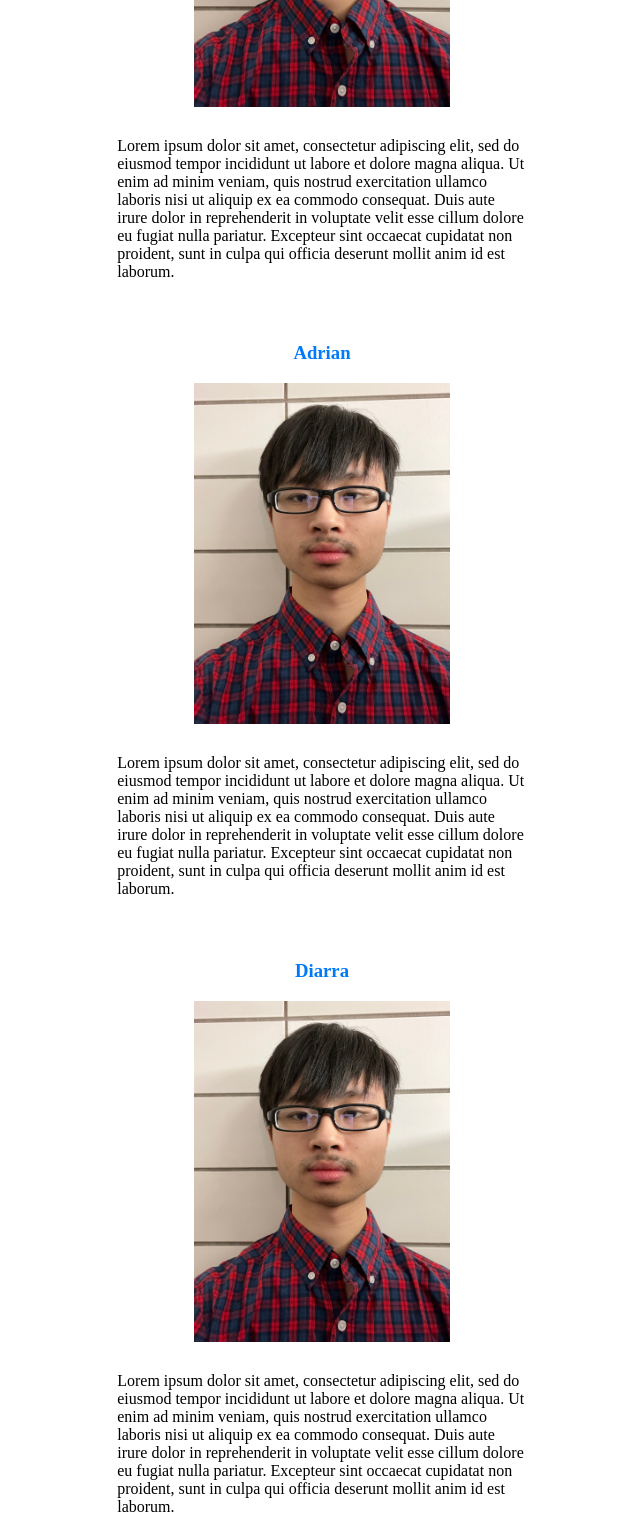
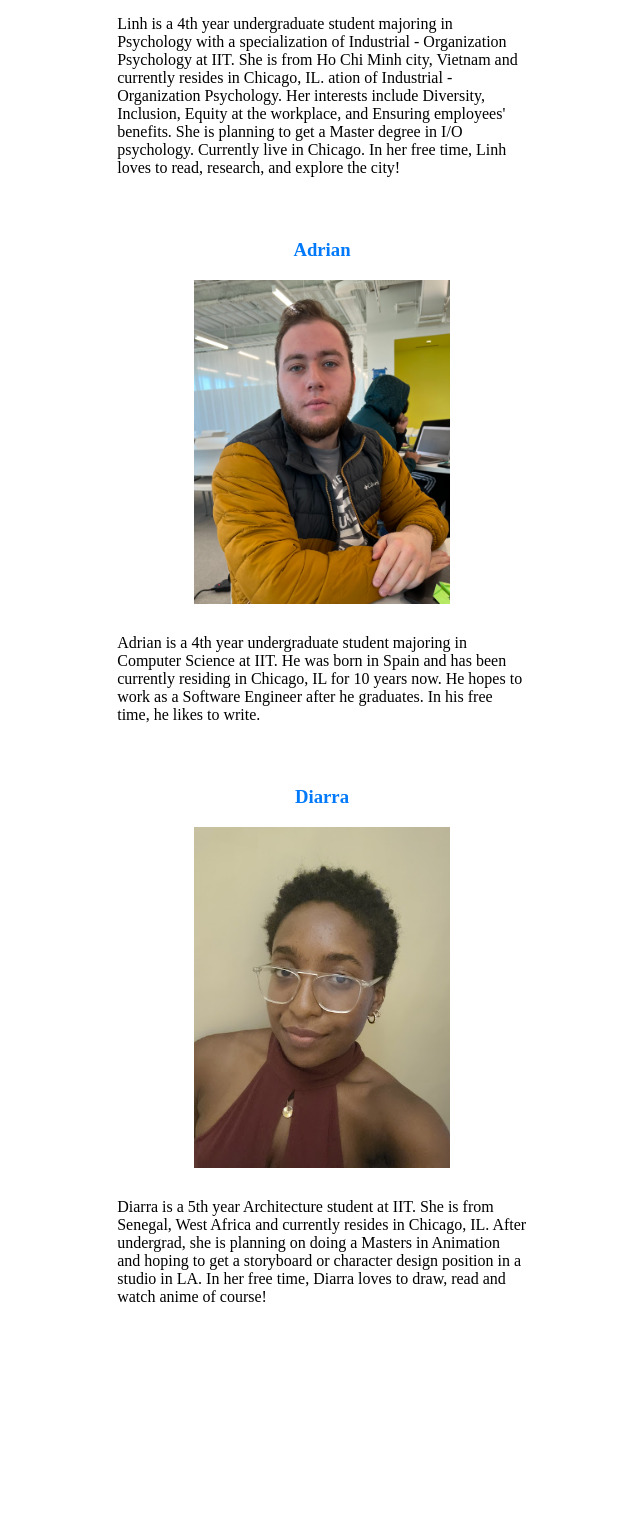
Before and after one commit to kquach2/ASAP, a plain HTML site: page aboutus.html in a window 1280 px wide. Shown: the part 1060-2576 px from the top of the page, without its empty margins (318-958 px from the left). After the commit the page ends 2366 px from the top, so only its background shows below. Drawn offline with Linux system fonts and the light colour scheme.

Commit message:
About Us Page completed

```diff
--- a/aboutus.html
+++ b/aboutus.html
@@ -21,22 +21,38 @@
         <div id="kevin">
             <h3>Kevin</h3>
             <img src="kevin.jpg">
-            <p>Lorem ipsum dolor sit amet, consectetur adipiscing elit, sed do eiusmod tempor incididunt ut labore et dolore magna aliqua. Ut enim ad minim veniam, quis nostrud exercitation ullamco laboris nisi ut aliquip ex ea commodo consequat. Duis aute irure dolor in reprehenderit in voluptate velit esse cillum dolore eu fugiat nulla pariatur. Excepteur sint occaecat cupidatat non proident, sunt in culpa qui officia deserunt mollit anim id est laborum.</p>
+            <p>Kevin is a 4th year undergraduate student majoring in Computer Science at IIT. He was born and raised in Chicago, IL and is still
+                residing there. He hopes to work as a Software Developer or Software Engineer after he graduates. In his free time, he likes to play games on
+                his PS5 or PC and watch TV shows/movies.
+            </p>
         </div>
         <div id="linh">
             <h3>Linh</h3>
-            <img src="kevin.jpg">
-            <p>Lorem ipsum dolor sit amet, consectetur adipiscing elit, sed do eiusmod tempor incididunt ut labore et dolore magna aliqua. Ut enim ad minim veniam, quis nostrud exercitation ullamco laboris nisi ut aliquip ex ea commodo consequat. Duis aute irure dolor in reprehenderit in voluptate velit esse cillum dolore eu fugiat nulla pariatur. Excepteur sint occaecat cupidatat non proident, sunt in culpa qui officia deserunt mollit anim id est laborum.</p>
+            <img src="linh.jpg">
+            <p>
+                Linh is a 4th year undergraduate student majoring in Psychology with a
+                specialization of Industrial - Organization Psychology at IIT. She is from Ho Chi Minh city, Vietnam
+                and currently resides in Chicago, IL.
+                ation of Industrial - Organization Psychology. Her interests include
+                Diversity, Inclusion, Equity at the workplace, and Ensuring employees' benefits.
+                She is planning to get a Master degree in I/O psychology. Currently live in Chicago.
+                In her free time, Linh loves to read, research, and explore the city!
+            </p>
         </div>
         <div id="adrian">
             <h3>Adrian</h3>
-            <img src="kevin.jpg">
-            <p>Lorem ipsum dolor sit amet, consectetur adipiscing elit, sed do eiusmod tempor incididunt ut labore et dolore magna aliqua. Ut enim ad minim veniam, quis nostrud exercitation ullamco laboris nisi ut aliquip ex ea commodo consequat. Duis aute irure dolor in reprehenderit in voluptate velit esse cillum dolore eu fugiat nulla pariatur. Excepteur sint occaecat cupidatat non proident, sunt in culpa qui officia deserunt mollit anim id est laborum.</p>
+            <img src="adrian.jpg">
+            <p>Adrian is a 4th year undergraduate student majoring in Computer Science at IIT. He was born in Spain and has
+                been currently residing in Chicago, IL for 10 years now. He hopes to work as a Software Engineer after he graduates. In his free time, he likes to write.</p>
         </div>
         <div id="diarra">
             <h3>Diarra</h3>
-            <img src="kevin.jpg">
-            <p>Lorem ipsum dolor sit amet, consectetur adipiscing elit, sed do eiusmod tempor incididunt ut labore et dolore magna aliqua. Ut enim ad minim veniam, quis nostrud exercitation ullamco laboris nisi ut aliquip ex ea commodo consequat. Duis aute irure dolor in reprehenderit in voluptate velit esse cillum dolore eu fugiat nulla pariatur. Excepteur sint occaecat cupidatat non proident, sunt in culpa qui officia deserunt mollit anim id est laborum.</p>
+            <img src="diarra.jpg">
+            <p>Diarra is a 5th year Architecture student at IIT.
+                She is from Senegal, West Africa and currently resides in Chicago, IL. After undergrad, she is planning on doing a Masters in Animation
+                and hoping to get a storyboard or character design position in a studio in LA. In her free time,
+                Diarra loves to draw, read and watch anime of course!
+            </p>
         </div>
     </div>
 
```
Also changed, not shown: adrian.jpg (added), diarra.jpg (added), linh.jpg (added).
